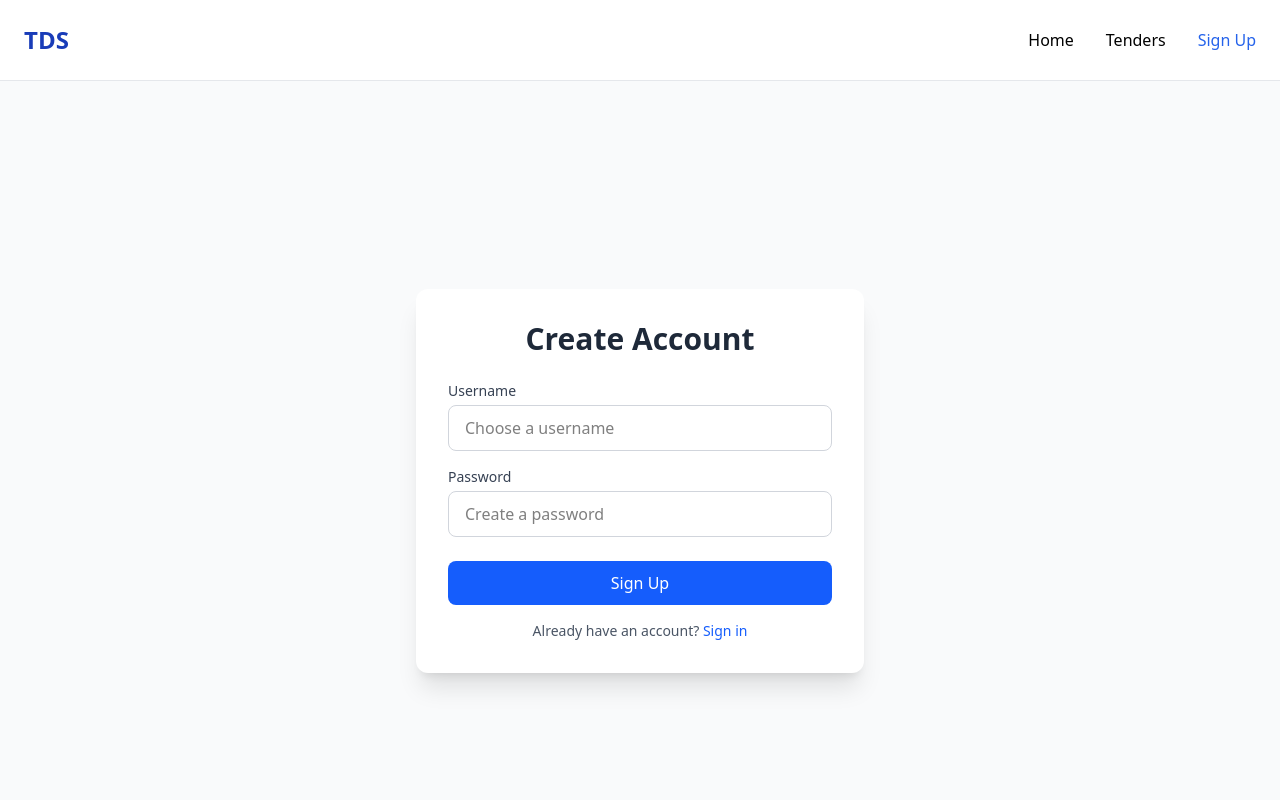
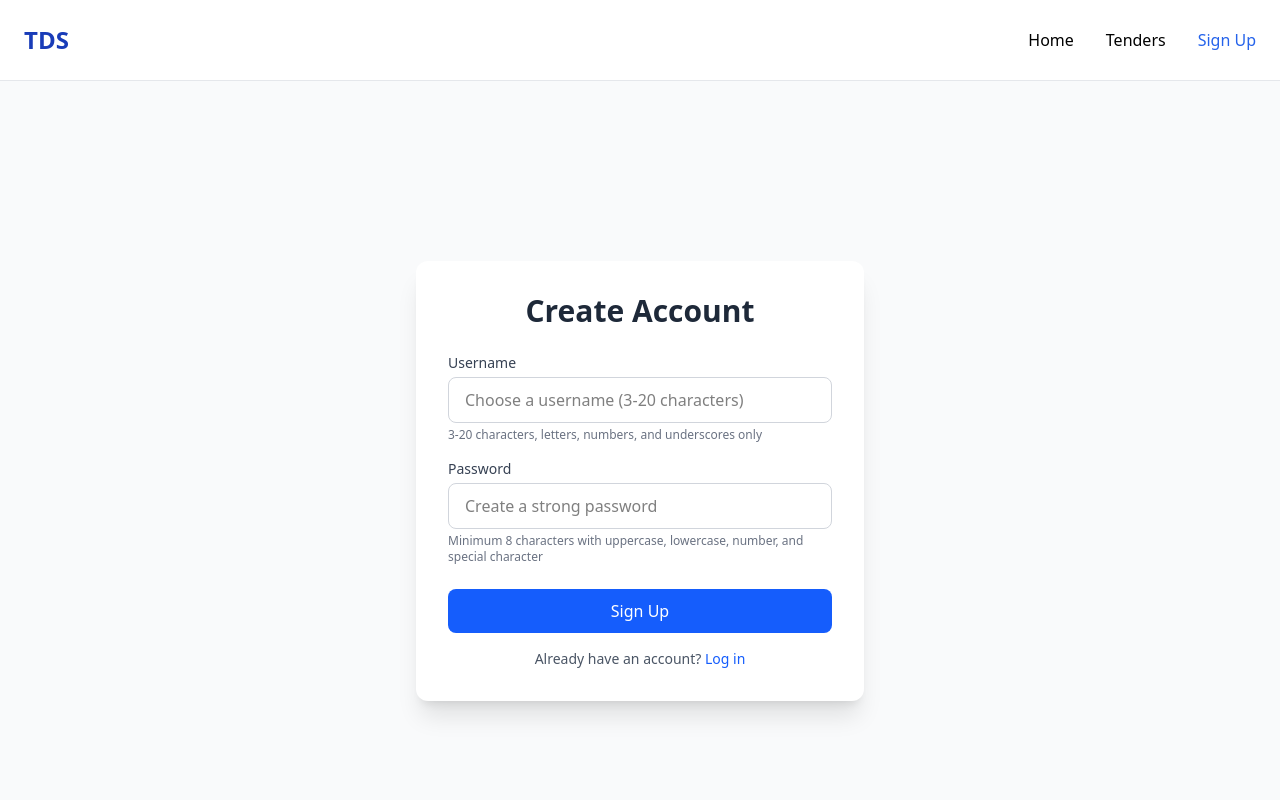
Before and after one commit to deborahkudaru/tender-download-system, a Vue app: page /signup in a window 1280 px wide. Shown: the top 800 px of the page. Built offline with nearby package versions, Linux system fonts and the light colour scheme.

Commit message:
add error handling to signup page for password and username

```diff
--- a/src/components/Login.vue
+++ b/src/components/Login.vue
@@ -55,7 +55,7 @@ const handleLogin = () => {
                 @click="handleLogin"
                 class="mt-6 bg-blue-600 text-white px-4 py-2.5 w-full rounded-lg hover:bg-blue-700 focus:ring-4 focus:ring-blue-200 transition font-medium"
             >
-                Sign In
+                Log In
             </button>
 
             <p class="text-center text-sm text-gray-600 mt-4">
--- a/src/components/Signup.vue
+++ b/src/components/Signup.vue
@@ -8,17 +8,100 @@ const username = ref('')
 const password = ref('')
 const auth = useAuthStore()
 const router = useRouter()
+const toast = useToast()
 
-const toast = useToast();
+// Error states
+const usernameError = ref('')
+const passwordError = ref('')
+
+const validateForm = () => {
+  let isValid = true
+
+  // Reset errors
+  usernameError.value = ''
+  passwordError.value = ''
+
+  // Username validation
+  if (!username.value) {
+    usernameError.value = 'Username is required'
+    isValid = false
+  } else if (username.value.length < 3) {
+    usernameError.value = 'Username must be at least 3 characters long'
+    isValid = false
+  } else if (username.value.length > 20) {
+    usernameError.value = 'Username must be less than 20 characters'
+    isValid = false
+  } else if (!/^[a-zA-Z0-9_]+$/.test(username.value)) {
+    usernameError.value = 'Username can only contain letters, numbers, and underscores'
+    isValid = false
+  }
+
+  // Password validation
+  if (!password.value) {
+    passwordError.value = 'Password is required'
+    isValid = false
+  } else if (password.value.length < 8) {
+    passwordError.value = 'Password must be at least 8 characters long'
+    isValid = false
+  } else if (password.value.length > 50) {
+    passwordError.value = 'Password must be less than 50 characters'
+    isValid = false
+  } else if (!/(?=.*[a-z])(?=.*[A-Z])/.test(password.value)) {
+    passwordError.value = 'Password must contain both uppercase and lowercase letters'
+    isValid = false
+  } else if (!/(?=.*\d)/.test(password.value)) {
+    passwordError.value = 'Password must contain at least one number'
+    isValid = false
+  } else if (!/(?=.*[!@#$%^&*()_+\-=[\]{};':"\\|,.<>/?])/.test(password.value)) {
+    passwordError.value = 'Password must contain at least one special character'
+    isValid = false
+  }
+
+  return isValid
+}
 
 const handleSignup = () => {
-    if (!username.value || !password.value) {
-        toast.warning('Please fill in both fields')
+  if (!validateForm()) {
     return
   }
+
+  try {
     auth.signup(username.value, password.value)
     toast.success('Signup successful!')
     router.push('/login')
+  } catch (error) {
+    toast.error('Signup failed. Please try again.')
+    console.error('Signup error:', error)
+  }
+}
+
+// Real-time validation as user types (optional)
+const validateUsername = () => {
+  if (username.value && username.value.length < 3) {
+    usernameError.value = 'Username must be at least 3 characters long'
+  } else if (username.value && username.value.length > 20) {
+    usernameError.value = 'Username must be less than 20 characters'
+  } else if (username.value && !/^[a-zA-Z0-9_]+$/.test(username.value)) {
+    usernameError.value = 'Username can only contain letters, numbers, and underscores'
+  } else {
+    usernameError.value = ''
+  }
+}
+
+const validatePassword = () => {
+  if (password.value && password.value.length < 8) {
+    passwordError.value = 'Password must be at least 8 characters long'
+  } else if (password.value && password.value.length > 50) {
+    passwordError.value = 'Password must be less than 50 characters'
+  } else if (password.value && !/(?=.*[a-z])(?=.*[A-Z])/.test(password.value)) {
+    passwordError.value = 'Password must contain both uppercase and lowercase letters'
+  } else if (password.value && !/(?=.*\d)/.test(password.value)) {
+    passwordError.value = 'Password must contain at least one number'
+  } else if (password.value && !/(?=.*[!@#$%^&*()_+\-=[\]{};':"\\|,.<>/?])/.test(password.value)) {
+    passwordError.value = 'Password must contain at least one special character'
+  } else {
+    passwordError.value = ''
+  }
 }
 </script>
 
@@ -32,25 +115,47 @@ const handleSignup = () => {
           <label class="block text-sm font-medium text-gray-700 mb-1">Username</label>
           <input
             v-model="username"
-                        placeholder="Choose a username"
-                        class="w-full px-4 py-2.5 border border-gray-300 rounded-lg focus:ring-2 focus:ring-blue-500 focus:border-transparent outline-none transition"
+            @input="validateUsername"
+            @blur="validateUsername"
+            placeholder="Choose a username (3-20 characters)"
+            :class="[
+              'w-full px-4 py-2.5 border rounded-lg focus:ring-2 focus:ring-blue-500 focus:border-transparent outline-none transition',
+              usernameError ? 'border-red-500' : 'border-gray-300'
+            ]"
           />
+          <p v-if="usernameError" class="text-red-500 text-xs mt-1">{{ usernameError }}</p>
+          <p v-else class="text-gray-500 text-xs mt-1">3-20 characters, letters, numbers, and underscores only</p>
         </div>
 
         <div>
           <label class="block text-sm font-medium text-gray-700 mb-1">Password</label>
           <input
             v-model="password"
-                        placeholder="Create a password"
+            @input="validatePassword"
+            @blur="validatePassword"
+            placeholder="Create a strong password"
             type="password"
-                        class="w-full px-4 py-2.5 border border-gray-300 rounded-lg focus:ring-2 focus:ring-blue-500 focus:border-transparent outline-none transition"
+            :class="[
+              'w-full px-4 py-2.5 border rounded-lg focus:ring-2 focus:ring-blue-500 focus:border-transparent outline-none transition',
+              passwordError ? 'border-red-500' : 'border-gray-300'
+            ]"
           />
+          <p v-if="passwordError" class="text-red-500 text-xs mt-1">{{ passwordError }}</p>
+          <p v-else class="text-gray-500 text-xs mt-1">
+            Minimum 8 characters with uppercase, lowercase, number, and special character
+          </p>
         </div>
       </div>
 
       <button
         @click="handleSignup"
-                class="mt-6 bg-blue-600 text-white px-4 py-2.5 w-full rounded-lg hover:bg-blue-700 focus:ring-4 focus:ring-blue-200 transition font-medium"
+        :disabled="!!usernameError || !!passwordError"
+        :class="[
+          'mt-6 px-4 py-2.5 w-full rounded-lg focus:ring-4 transition font-medium',
+          usernameError || passwordError
+            ? 'bg-gray-400 text-gray-200 cursor-not-allowed'
+            : 'bg-blue-600 text-white hover:bg-blue-700 focus:ring-blue-200'
+        ]"
       >
         Sign Up
       </button>
@@ -58,7 +163,7 @@ const handleSignup = () => {
       <p class="text-center text-sm text-gray-600 mt-4">
         Already have an account?
         <router-link to="/login" class="text-blue-600 hover:text-blue-700 font-medium hover:underline">
-                    Sign in
+          Log in
         </router-link>
       </p>
     </div>
--- a/src/router/index.js
+++ b/src/router/index.js
@@ -30,16 +30,16 @@ const router = createRouter({
   ],
 });
 
-router.beforeEach((to, from, next) => {
-  const auth = useAuthStore();
-  const publicPages = ["/login", "/signup"];
-  const authRequired = !publicPages.includes(to.path);
+// router.beforeEach((to, from, next) => {
+//   const auth = useAuthStore();
+//   const publicPages = ["/login", "/signup"];
+//   const authRequired = !publicPages.includes(to.path);
 
-  if (authRequired && !auth.isAuthenticated) {
-    return next("/login");
-  }
+//   if (authRequired && !auth.isAuthenticated) {
+//     return next("/login");
+//   }
 
-  next();
-});
+//   next();
+// });
 
 export default router;
```
Lines whose indentation alone changed are shown as unchanged.
